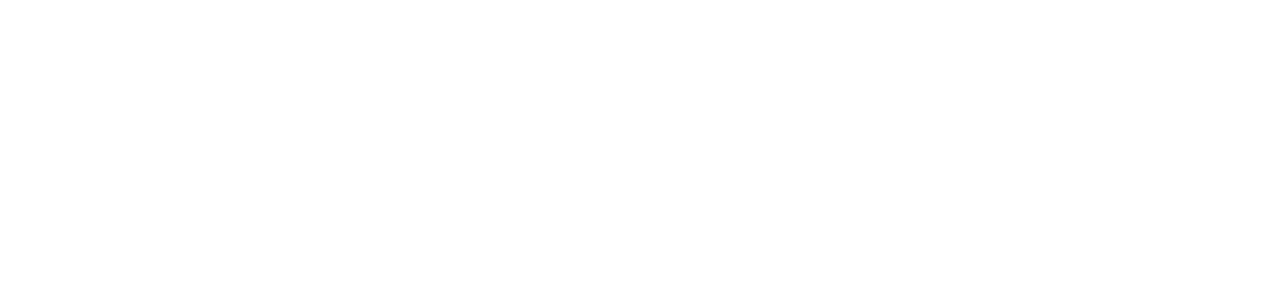
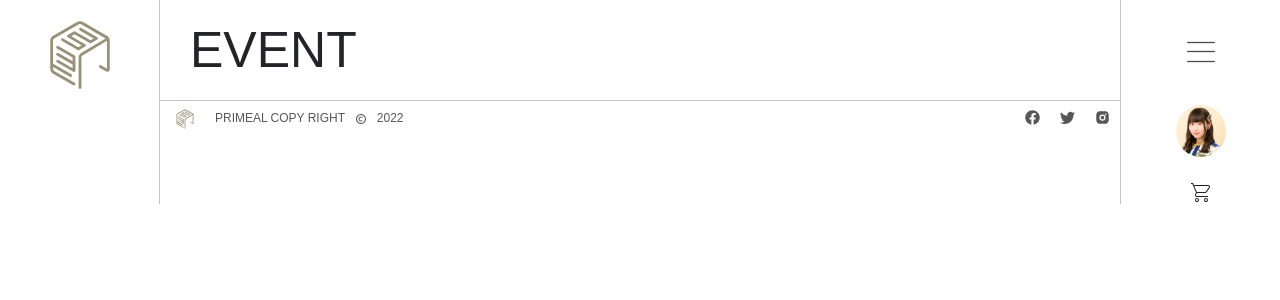
Before and after one commit to ryanchyang/Sushi-Maker, a React (Create React App) app: page / in a window 1280 px wide. Shown: the top 300 px of the page. Built offline with nearby package versions, Linux system fonts and the light colour scheme.

Commit message:
Sandy: add Home routes

```diff
--- a/src/App.js
+++ b/src/App.js
@@ -14,6 +14,13 @@
 import ShareEdit from './pages/share/ShareEdit';
 import ShareUpload from './pages/share/ShareUpload';
 import ShareMyShare from './pages/share/ShareMyShare';
+// Home
+import Home from './pages/home/Index';
+import News from './pages/home/News';
+import NewsDetails from './pages/home/NewsDetails';
+import Evts from './pages/home/Evts';
+import EvtsDetails from './pages/home/EvtsDetails';
+import EvtsSignUp from './pages/home/EvtsSignUp';
 
 function App() {
   return (
@@ -56,6 +63,24 @@
           <Route path="/share/my-share">
             <ShareMyShare />
           </Route>
+          <Route path="/" exact>
+            <Home />
+          </Route>
+          <Route path="/evts/details/signup">
+            <EvtsSignUp />
+          </Route>
+          <Route path="/evts/details">
+            <EvtsDetails />
+          </Route>
+          <Route path="/evts">
+            <Evts />
+          </Route>
+          <Route path="/news/details">
+            <NewsDetails />
+          </Route>
+          <Route path="/news">
+            <News />
+          </Route>
         </Switch>
       </>
     </Router>
--- /dev/null
+++ b/src/pages/home/Index.js
@@ -0,0 +1,21 @@
+import { Header, Title, AsideLeft, AsideRight, Footer } from '../layout/Layout';
+
+function Index() {
+  return (
+    <>
+      <Header />
+      <div style={{ display: 'flex' }}>
+        <AsideLeft />
+        <div style={{ width: '100%' }}>
+          <Title title={'EVENT'} />
+          <br />
+
+          <Footer />
+        </div>
+        <AsideRight />
+      </div>
+    </>
+  );
+}
+
+export default Index;
```
Also changed, not shown: src/pages/home/Evts.js (added), src/pages/home/EvtsDetails.js (added), src/pages/home/EvtsSignUp.js (added), src/pages/home/News.js (added), src/pages/home/NewsDetails.js (added), 1 other file (tests, documents, lock files or other folders).
